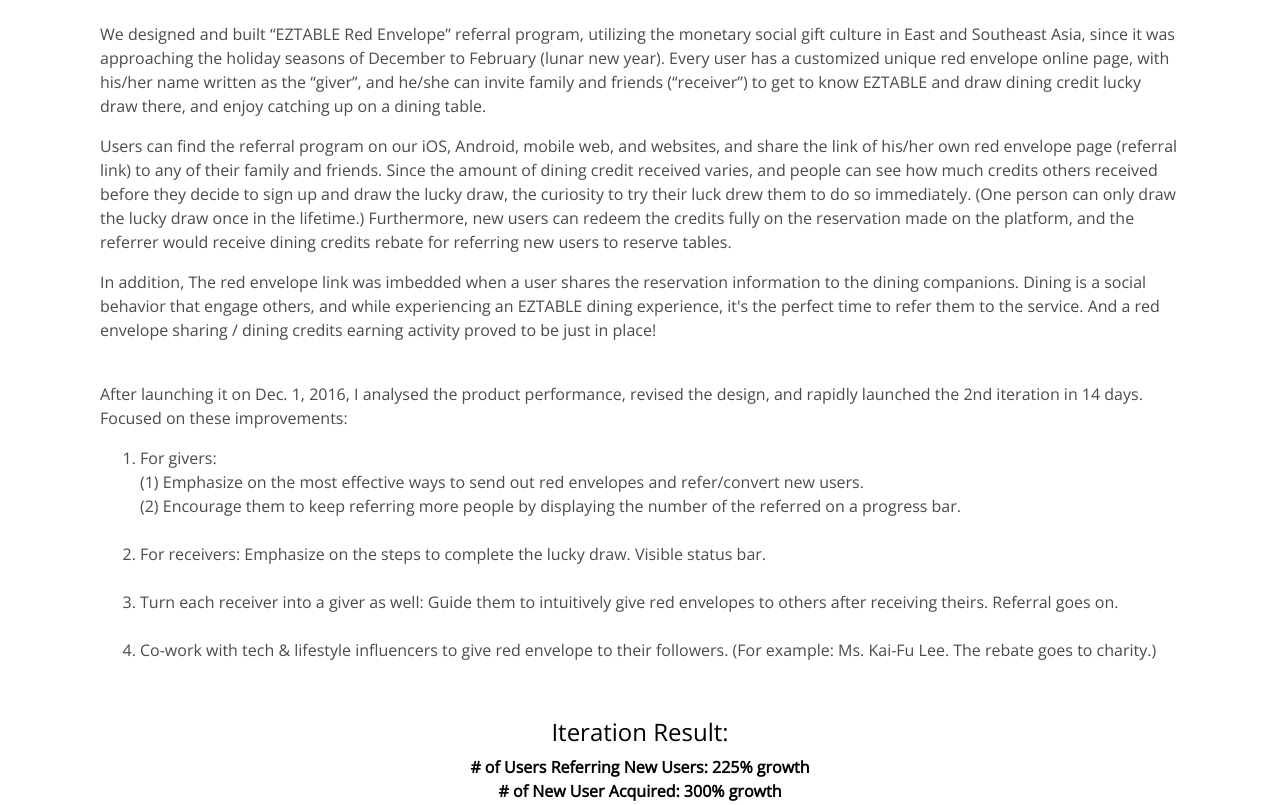
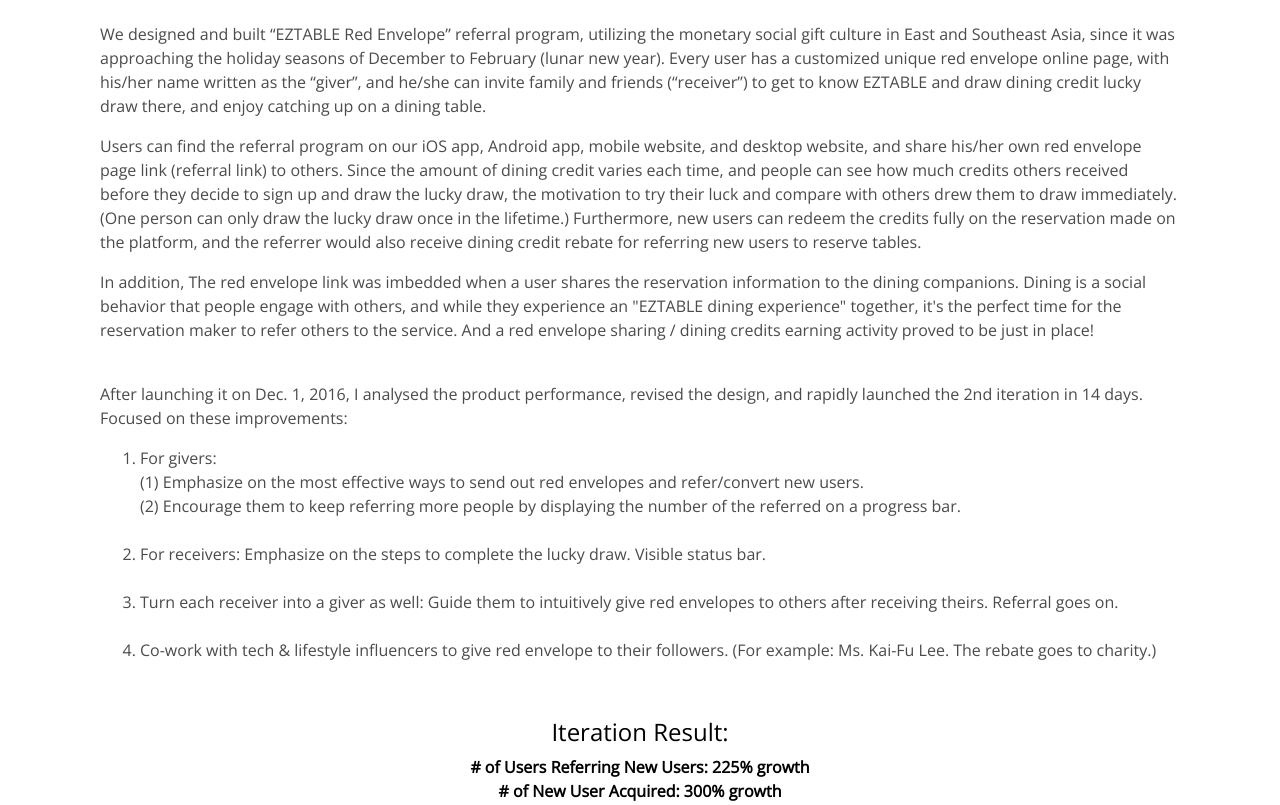
Before and after one commit to michellechou/html290-final-project, a website: page redenvelope/index.html in a window 1280 px wide. Shown: the part 1300-2105 px from the top of the page. Drawn offline with nearby package versions, Linux system fonts and the light colour scheme; a web font is replaced by a local one.

Commit message:
favicon & body font :300

```diff
--- a/redenvelope/index.html
+++ b/redenvelope/index.html
@@ -23,7 +23,8 @@
     <link href="https://fonts.googleapis.com/css?family=Encode+Sans:200" rel="stylesheet">
     <link href="https://fonts.googleapis.com/css?family=Encode+Sans+Semi+Expanded:200" rel="stylesheet">
     <link href="https://fonts.googleapis.com/css?family=Encode+Sans+Condensed:700" rel="stylesheet">
-    <link href="https://fonts.googleapis.com/css?family=Open+Sans" rel="stylesheet">
+    <link href="https://fonts.googleapis.com/css?family=Open+Sans:300" rel="stylesheet">
+    <link rel="shortcut icon" type="image/x-icon" href="../images/icon16.png">
     <style>
         body {
             font-family: 'Open Sans', sans-serif;
@@ -135,18 +136,18 @@
                     the “giver”, and he/she can invite family and friends (“receiver”) to get to know EZTABLE and draw dining
                     credit lucky draw there, and enjoy catching up on a dining table.
                 </p>
-                <p> Users can find the referral program on our iOS, Android, mobile web, and websites, and share the link of
-                    his/her own red envelope page (referral link) to any of their family and friends. Since the amount of
-                    dining credit received varies, and people can see how much credits others received before they decide
-                    to sign up and draw the lucky draw, the curiosity to try their luck drew them to do so immediately. (One
-                    person can only draw the lucky draw once in the lifetime.) Furthermore, new users can redeem the credits
-                    fully on the reservation made on the platform, and the referrer would receive dining credits rebate for
-                    referring new users to reserve tables.</p>
+                <p> Users can find the referral program on our iOS app, Android app, mobile website, and desktop website, and
+                    share his/her own red envelope page link (referral link) to others. Since the amount of dining credit
+                    varies each time, and people can see how much credits others received before they decide to sign up and
+                    draw the lucky draw, the motivation to try their luck and compare with others drew them to draw immediately.
+                    (One person can only draw the lucky draw once in the lifetime.) Furthermore, new users can redeem the
+                    credits fully on the reservation made on the platform, and the referrer would also receive dining credit
+                    rebate for referring new users to reserve tables.</p>
 
                 <p>In addition, The red envelope link was imbedded when a user shares the reservation information to the dining
-                    companions. Dining is a social behavior that engage others, and while experiencing an EZTABLE dining
-                    experience, it's the perfect time to refer them to the service. And a red envelope sharing / dining credits
-                    earning activity proved to be just in place!</p>
+                    companions. Dining is a social behavior that people engage with others, and while they experience an
+                    "EZTABLE dining experience" together, it's the perfect time for the reservation maker to refer others
+                    to the service. And a red envelope sharing / dining credits earning activity proved to be just in place!</p>
 
 
                 <br>
@@ -204,7 +205,7 @@
             <div class="col-lg-3 col-sm-6 col-12 order-" style="background-color:#fdf1ea;">
                 <p>1. "Activate your red envelopes for your family and friends."
                     <br>
-                    <br>ACTIVATE/OPEN/"GIVE"
+                    <br>*ACTIVATE/OPEN/GIVE*
                     <br>(yellow button - of the image of both a Chinese coin & a sticker to seal the envelope)
                     <br>
                     <br>Status bar of how many people you've referred. NT$500 per 10 people referred.</p>
@@ -323,17 +324,17 @@
             </div>
             <div class="col-lg-3 col-sm-6 col-12 order-" style="background-color:#fdf1ea;">
 
-                <p>1. The "outlook of the envelope". It states that
+                <p>1. The outlook of an envelope.
                     <br>
-                    <br> Your friend, ______, gives you a red envelope to treat you to a nice meal!
+                    <br> "Your friend, ______, gives you a red envelope to treat you to a nice meal!
                     <br>
                     <br>Try your luck for up to NT$150 dining credits. You may also give red envelopes to others and earn an
                     additional $500 rebate.
                     <br>
                     <br>*DRAW* (yellow button)
                     <br>
-                    <br> There are 15 of ______'s friends who had tried their luck.
-                    <br> List of the names and the amounts. (Anonymous with only the first and the last character of the name
+                    <br> There are 15 of ______'s friends who had tried their luck."
+                    <br> + List of the names and the amounts. (Anonymous with only the first and the last character of the name
                     revealed)
                 </p>
             </div>
```
Also changed, not shown: calligraphy/index.html (+2 -1 lines), graphic/index.html (+2 -1 lines), index.html (+2 -1 lines), sketch/index.html (+2 -1 lines), spliting/index.html (+2 -1 lines), images/icon16.png (added).
